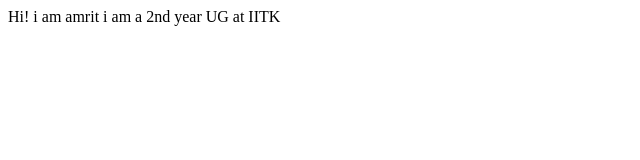
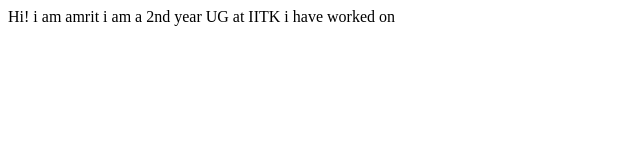
Before and after one commit to PirateKing55/akpsite.com, a plain HTML site: page index.html in a window 1280 px wide. Shown: the whole page, without its empty margins (0-640 px from the left). Drawn offline with Linux system fonts and the light colour scheme.

Commit message:
update details

```diff
--- a/index.html
+++ b/index.html
@@ -9,5 +9,7 @@
 <body>
     Hi! i am amrit
     i am a 2nd year UG at IITK
+
+    i have worked on
 </body>
 </html>
```
